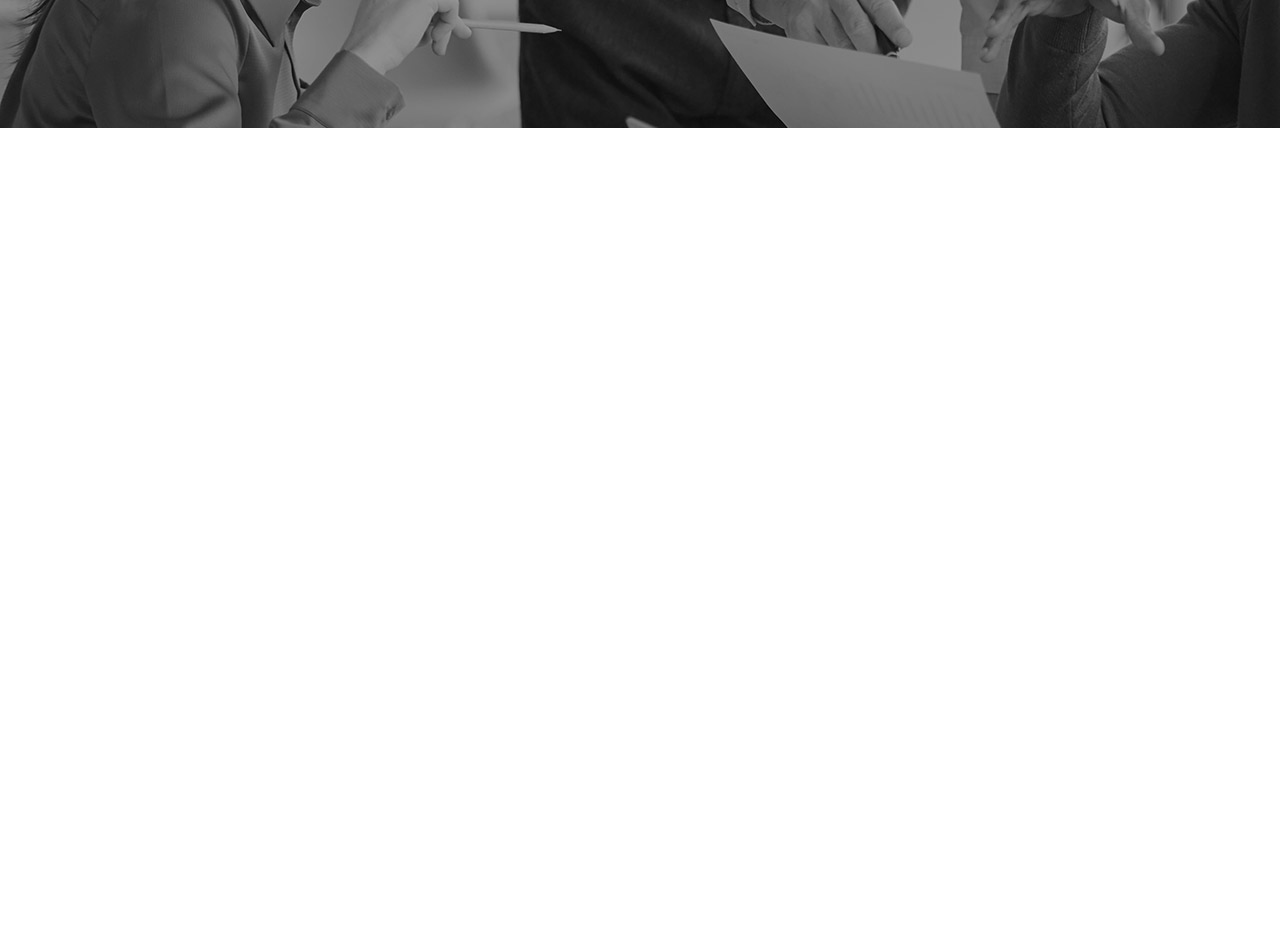
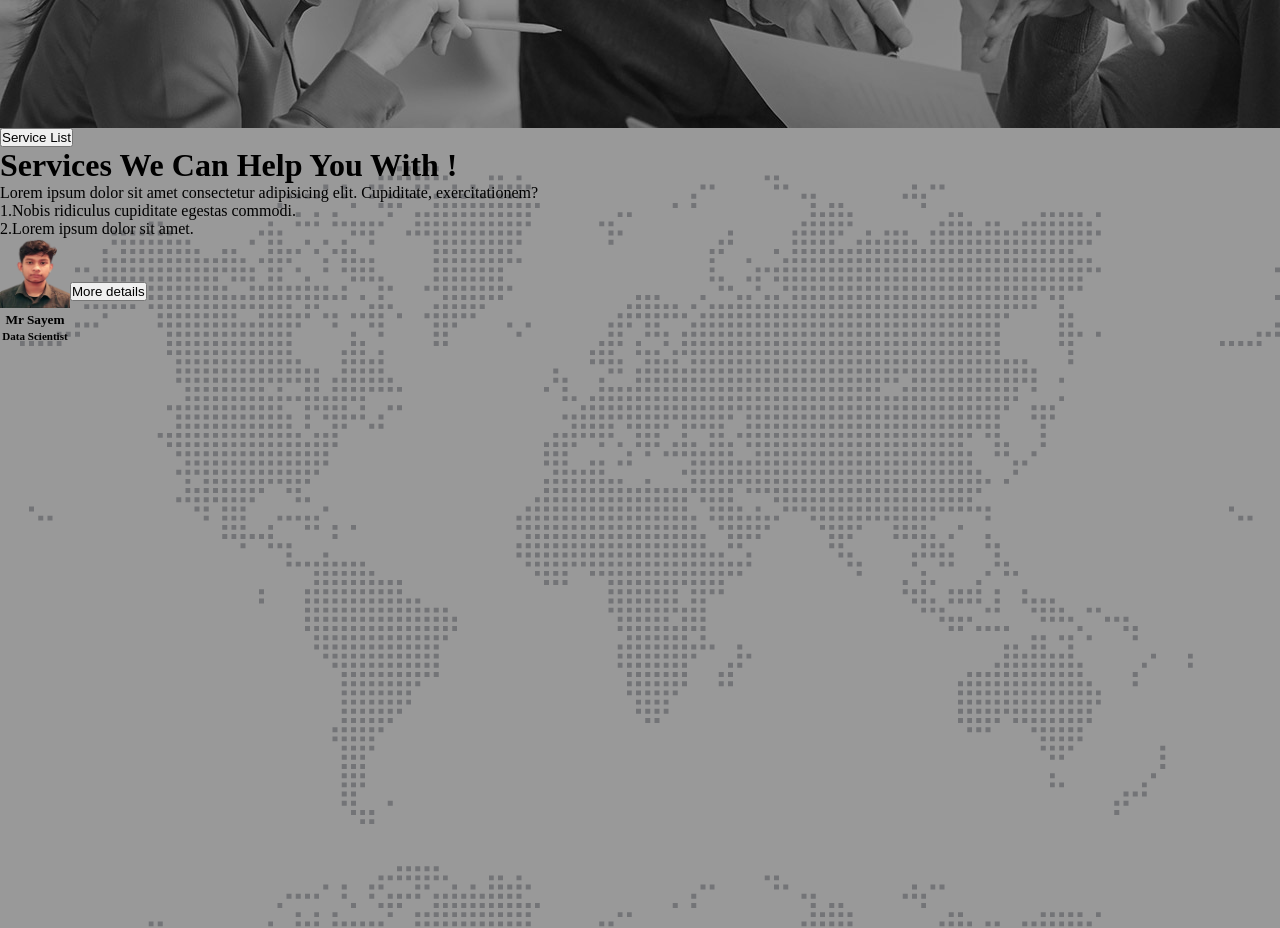
Before and after one commit to SAYEM088/session-p-one, a plain HTML site: page index.html in a window 1280 px wide. Shown: the part 780-1708 px from the top of the page. Drawn offline with Linux system fonts and the light colour scheme.

Commit message:
six-jan-last

```diff
--- a/index.html
+++ b/index.html
@@ -37,8 +37,25 @@
     </div>
     <div class="second-page">
         <div class="service-list">
-            <div class="ser-list-p"></div>
-            <div class="service-profile"></div>
+            <div class="ser-list-p">
+                <button class="service-up-button">Service List</button>
+                <h1 class="ser-heading"><span>Services </span>We Can Help You With !</h1>
+                <p class="ser-details">Lorem ipsum dolor sit amet consectetur adipisicing elit. Cupiditate, exercitationem?</p>
+                <ol class="ser-details">
+                    <li>1.Nobis ridiculus cupiditate egestas commodi.</li>
+                    <li>2.Lorem ipsum dolor sit amet.</li>
+                </ol>
+            </div>
+            <div class="service-profile">
+                <div class="author-details">
+                    <img src="sayem300.png" alt="" height="70px" width="70px">
+                    <h5 > <b>Mr Sayem</b>  <br><small>Data Scientist</small> </h5>
+                </div>
+                <div class="moredetails-border">
+                    <button class="service-up-button">More details</button>
+                </div>
+
+            </div>
         </div>
         <div class="service-skill">
 
--- a/style.css
+++ b/style.css
@@ -68,7 +68,13 @@
     width: 100%;
     height: 100vh;
     display: flex;
-    margin: auto;
-    align-items: left;
-    text-align: justify;
+    background-image: url(footer-bg.png),
+    linear-gradient(rgba(0,0,0,.4), rgba(0, 0, 0, 0.4));
 }
+.service-profile{
+    display: flex;
+    align-items: center;
+}
+.author-details{
+    text-align:  center;
+}
```
Also changed, not shown: footer-bg.png (added), sayem300.png (added).
